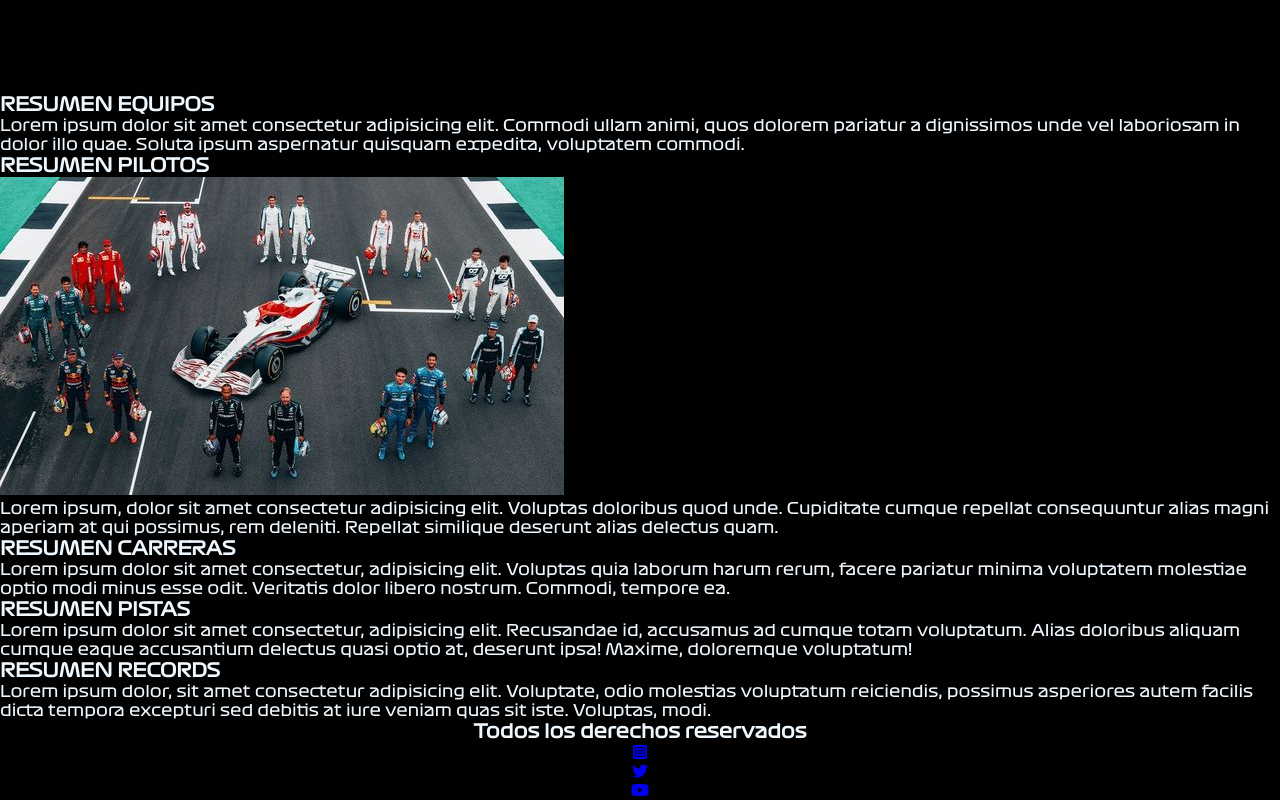
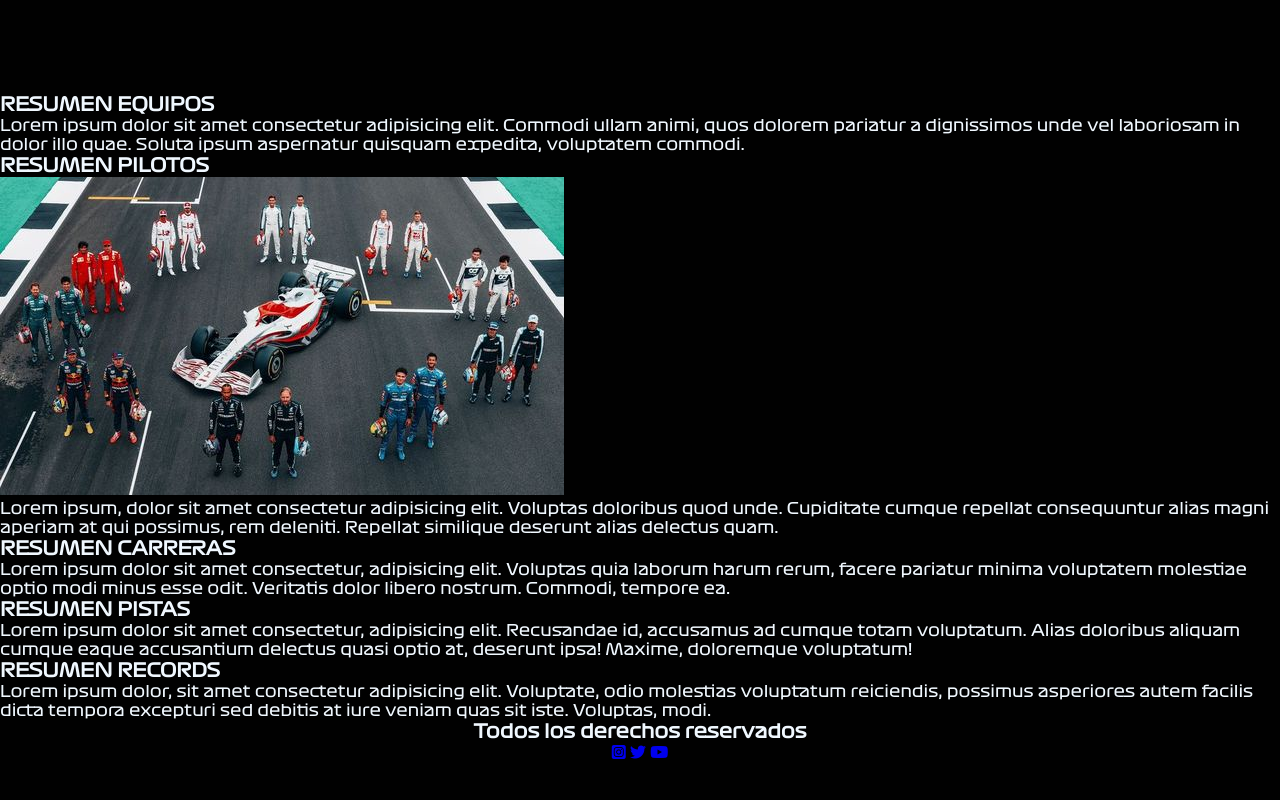
Before and after one commit to FacunMaldonado/Formula1, a plain HTML site: page index.html in a window 1280 px wide. Shown: the part 2103-2903 px from the top of the page. After the commit the page ends 2865 px from the top, so only its background shows below. Drawn offline with Linux system fonts and the light colour scheme; grey boxes are pictures that could not be loaded.

Commit message:
cambio footer

```diff
--- a/styles/styles.css
+++ b/styles/styles.css
@@ -156,9 +156,12 @@
 
 footer{
   text-align: center;
-  align-items: center;
+}
 
+footer li{
+  display: inline-block;
 }
+
 
 /* RELOJ */
 
```
